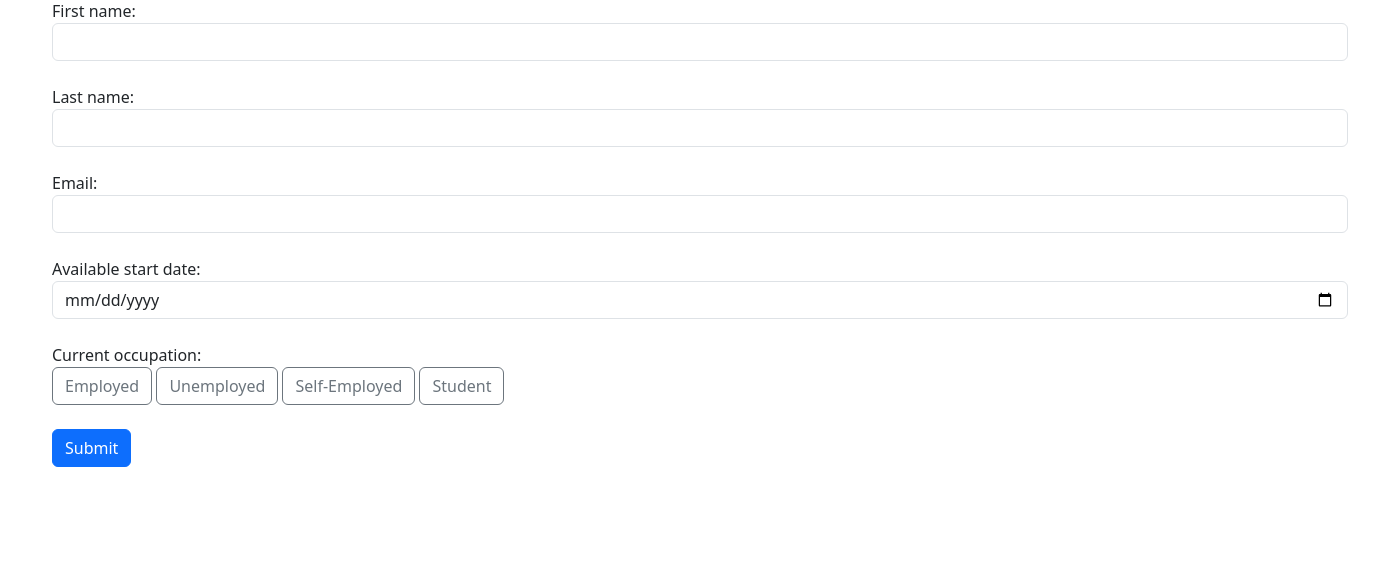
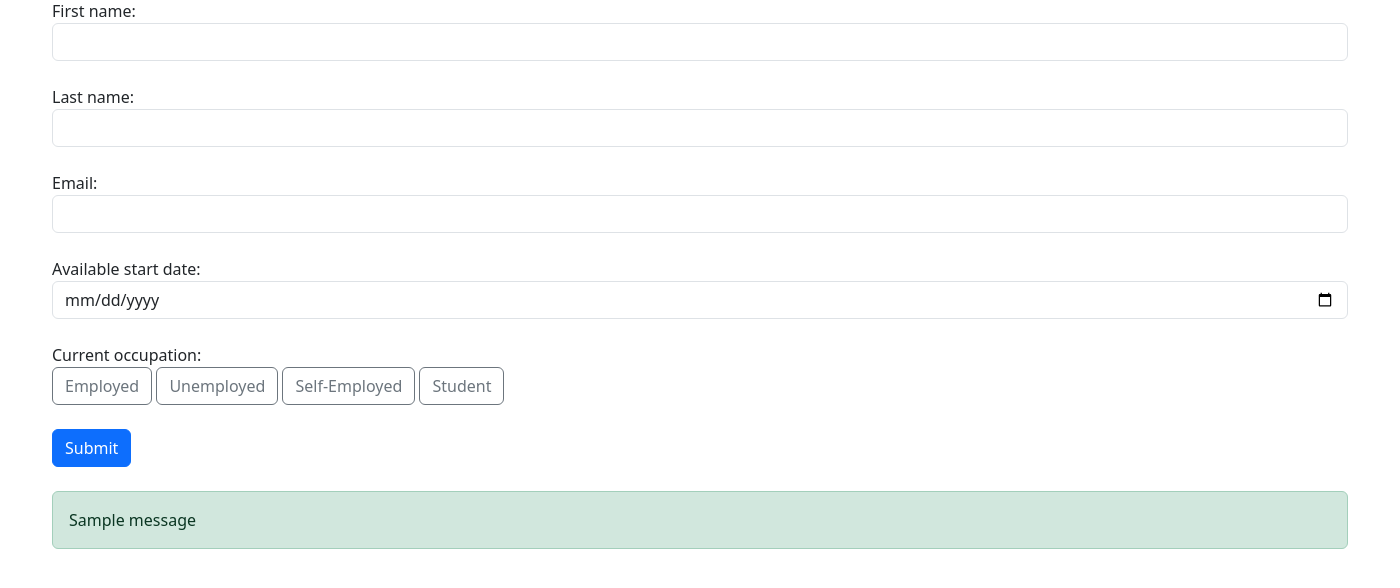
Before and after one commit to BlushedNanis/Job-application-form-flask, a Python web app: template templates/index.html in a window 1400 px wide; the page is wider, and only the part inside the window is pictured. Shown: the part 97-685 px from the top of that part. Run offline with Jinja, Linux system fonts and the light colour scheme; the template is opened without the code that fills it, so the values that code supplies are empty; tables that the repository leaves empty hold one stand-in row (values such as "Sample post"); one stand-in notice (Sample message) is shown.

Commit message:
Added success message and avoid from resubmission

```diff
--- a/templates/index.html
+++ b/templates/index.html
@@ -50,11 +50,21 @@
                 </div>
 
                 <button class="btn btn-primary mb-4" type="submit">Submit</button>
+                {% with messages = get_flashed_messages() %}
+                {% if messages %}
+                <div class="alert alert-success">
+                    {% for message in messages %}
+                        {{ message }}
+                    {% endfor %}
+                </div>
+                {% endif %}
+                {% endwith %}
             </form>
 
         </div>
         <script src="https://code.jquery.com/jquery-3.6.0.min.js"></script>
         <script src="https://cdn.jsdelivr.net/npm/bootstrap@5.1.3/dist/js/bootstrap.min.js"></script>
+        <script>if ( window.history.replaceState ) {window.history.replaceState( null, null, window.location.href );}</script>
 
     </body>
 </html>
```
